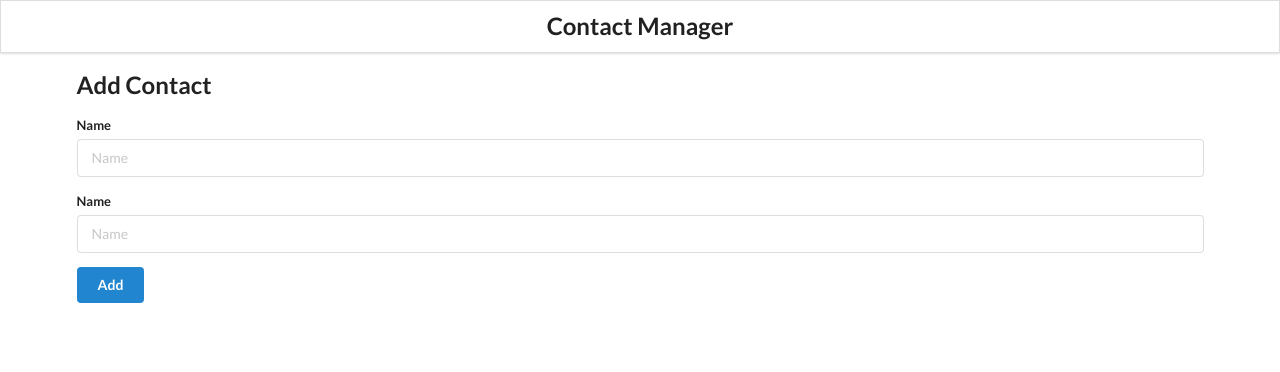
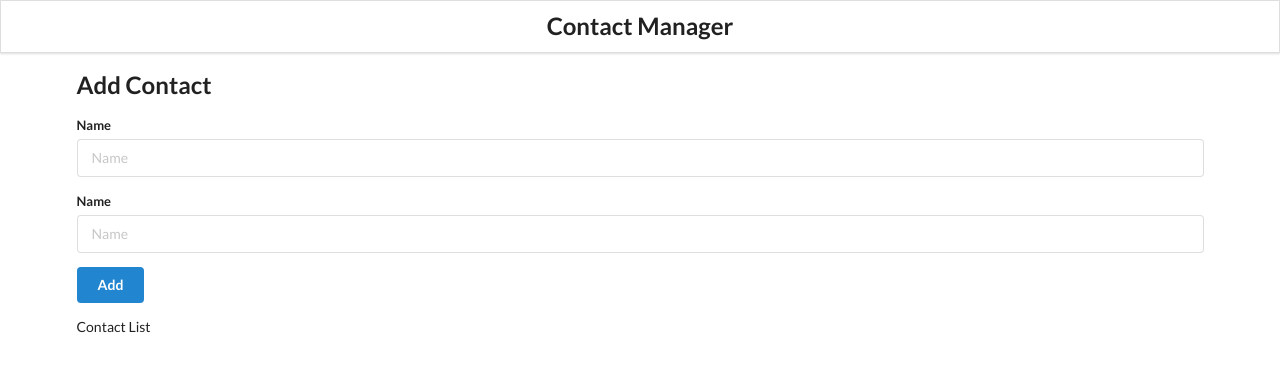
Before and after one commit to SrTrace/contact-app, a React (Create React App) app: page / in a window 1280 px wide. Shown: the top 372 px of the page. Built offline with nearby package versions, Linux system fonts and the light colour scheme.

Commit message:
create ContactList as func comp

```diff
--- a/src/components/App.js
+++ b/src/components/App.js
@@ -9,7 +9,7 @@ function App() {
     <div className="ui container">
       <Header/>
       <AddContact/>
-      {/*<ContactList/>*/}
+      <ContactList/>
     </div>
   );
 }
--- a/src/components/ContactList.js
+++ b/src/components/ContactList.js
@@ -0,0 +1,11 @@
+import React from 'react';
+
+const ContactList = () => {
+    return (
+        <div className="ui celled list">
+            Contact List
+        </div>
+    );
+};
+
+export default ContactList;
```
